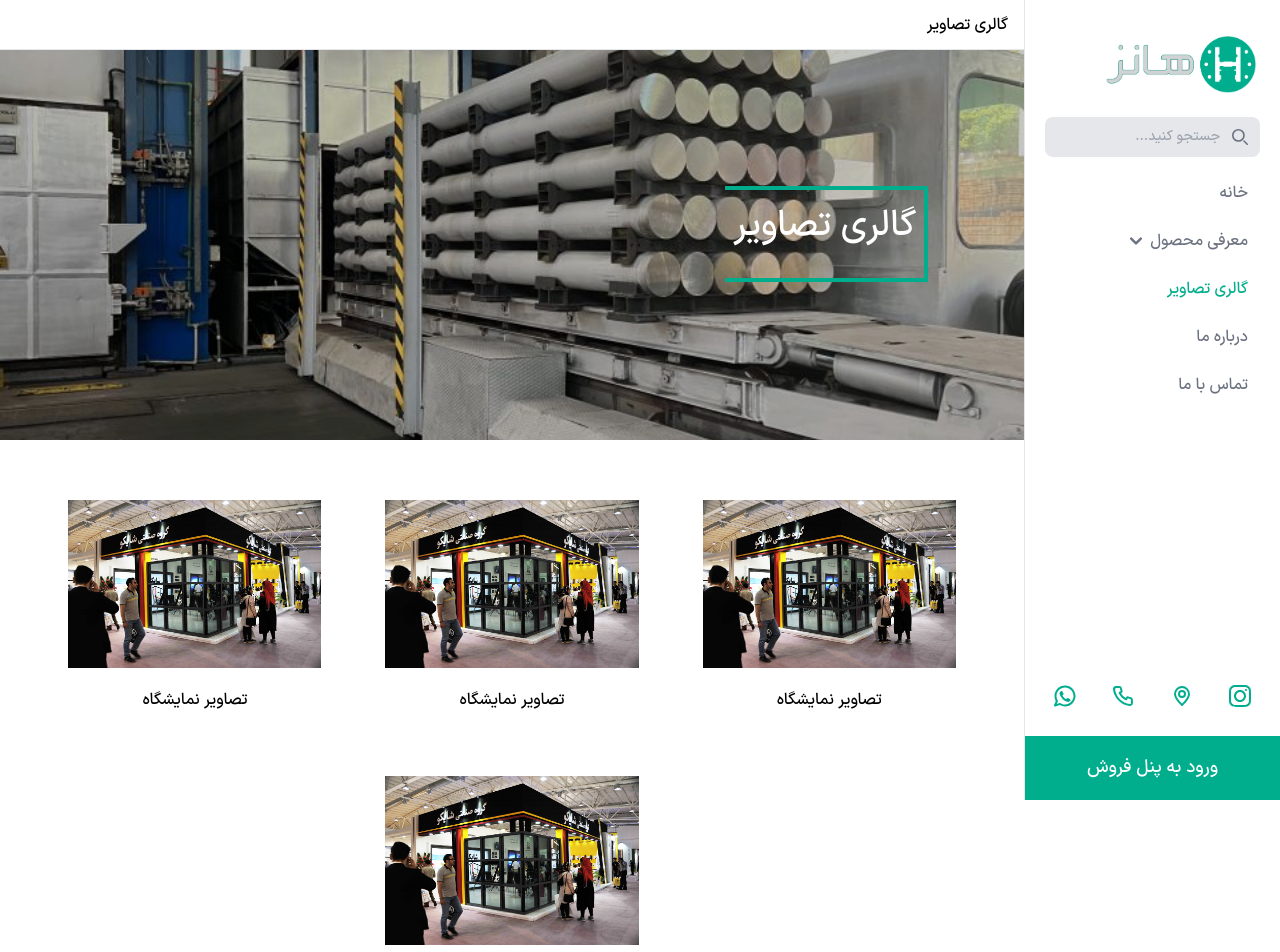
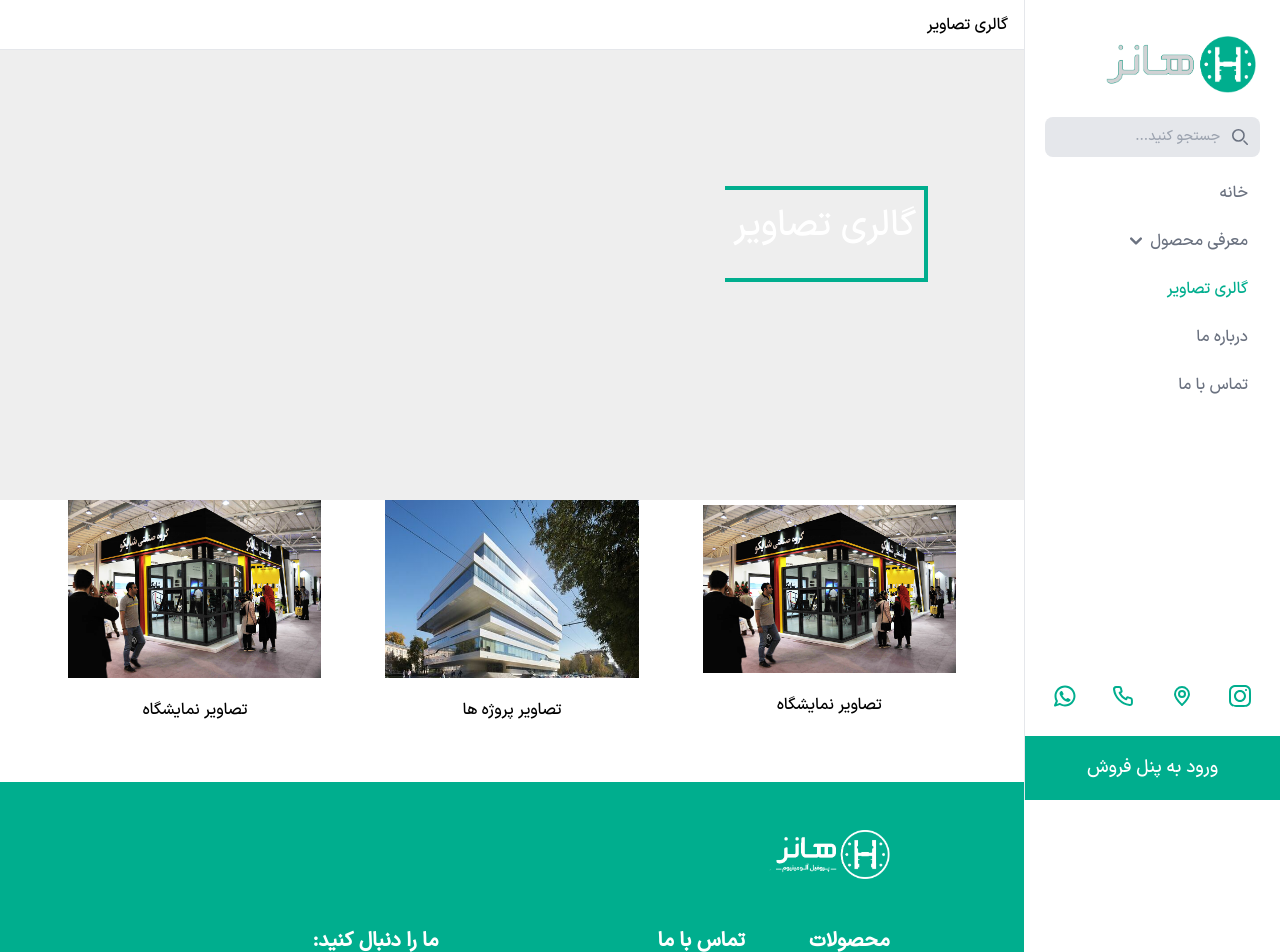
Before and after one commit to zahra-hsb/hanz-, a Next.js app: page /imageGallery in a window 1280 px wide. Shown: the top 952 px of the page. Built offline with nearby package versions, Linux system fonts and the light colour scheme.

Commit message:
image gallery page with elements created

```diff
--- a/src/pages/imageGallery/index.js
+++ b/src/pages/imageGallery/index.js
@@ -1,6 +1,7 @@
 import Main from "@/components/globalComponents/Main";
 import Image from "next/image"
 import image1 from "../../../public/image/Shayco-Ghorfe-WEBSITE.jpg"
+import image2 from "../../../public/image/Dominion-Tower-14.jpg"
 
 export default function ImageGallery() {
   return (
@@ -9,27 +10,25 @@ export default function ImageGallery() {
       <section className="p-10">
         <div className="flex items-center justify-center flex-wrap gap-16 p-5">
           <div className="flex flex-col items-center justify-between gap-5 cursor-pointer overflow-hidden lg:w-[28%]">
-            <Image src={image1} alt={'hanz'} className="transition duration-300 ease-in-out overflow-hidden hover:scale-105"/>
+            <Image src={image1} alt={'hanz'} className="transition duration-300 ease-in-out overflow-hidden hover:scale-105" />
             {/* <div className="absolute top-0 left-0 w-full h-[180px] bg-black opacity-0 hover:opacity-60"></div> */}
-            <h3>تصاویر نمایشگاه</h3>
+            <h3 className="hover:text-green">تصاویر نمایشگاه</h3>
           </div>
           <div className="flex flex-col items-center justify-between gap-5 cursor-pointer overflow-hidden lg:w-[28%]">
-            <Image src={image1} alt={'hanz'} className="transition duration-300 ease-in-out overflow-hidden hover:scale-105" />
-            <h3>تصاویر نمایشگاه</h3>
+            <Image src={image2} alt={'hanz'} className="h-[178px] transition duration-300 ease-in-out overflow-hidden hover:scale-105" />
+            <h3 className="hover:text-green">تصاویر پروژه ها</h3>
           </div>
           <div className="flex flex-col items-center justify-between gap-5 cursor-pointer overflow-hidden lg:w-[28%]">
-            <Image src={image1} alt={'hanz'} className="transition duration-300 ease-in-out overflow-hidden hover:scale-105" />
-            <h3>تصاویر نمایشگاه</h3>
-          </div>
-          <div className="flex flex-col items-center justify-between gap-5 cursor-pointer overflow-hidden lg:w-[28%]">
-            <Image src={image1} alt={'hanz'} className="transition duration-300 ease-in-out overflow-hidden hover:scale-105"/>
-            <h3>تصاویر نمایشگاه</h3>
+            <Image src={image1} alt={'hanz'} className="h-[178px] transition duration-300 ease-in-out overflow-hidden hover:scale-105" />
+            <h3 className="hover:text-green">تصاویر نمایشگاه</h3>
           </div>
         </div>
       </section>
-      <section>
+
+      <section className="absolute w-full h-[500px] bg-[#eee] backdrop-blur-lg">
 
       </section>
+
     </main>
   );
 }
```
